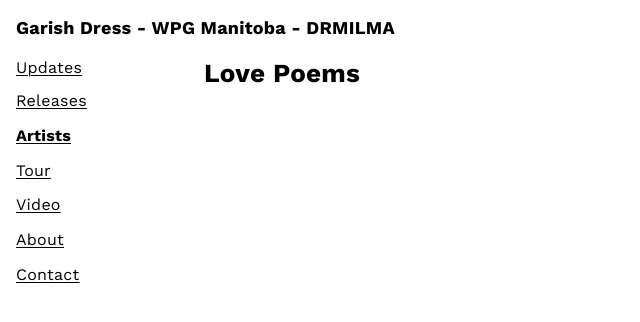
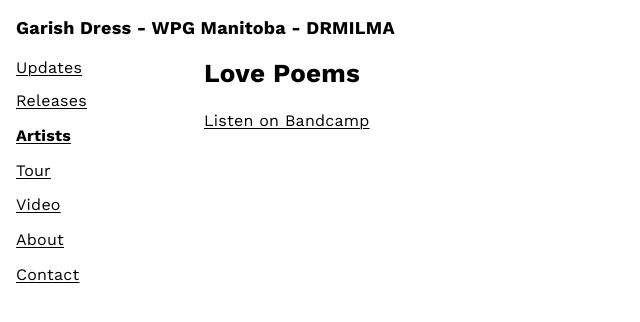
Before and after one commit to DCRIEKMAN/garish-dress, a Jekyll site: the page built from _artists/love-poems.md, in a window 1280 px wide. Shown: the top 322 px of the page, without its empty margins (0-640 px from the left). Built offline with Jekyll 4.4.1, drawn with Linux system fonts in a browser that asks for light colours.

Commit message:
Update _artists/love-poems.md (via Pages CMS)

```diff
--- a/_artists/love-poems.md
+++ b/_artists/love-poems.md
@@ -1,3 +1,4 @@
 ---
 title: Love Poems
 ---
+[Listen on Bandcamp](https://lovepoems.bandcamp.com/album/humiliation-and-other-songs)
```
